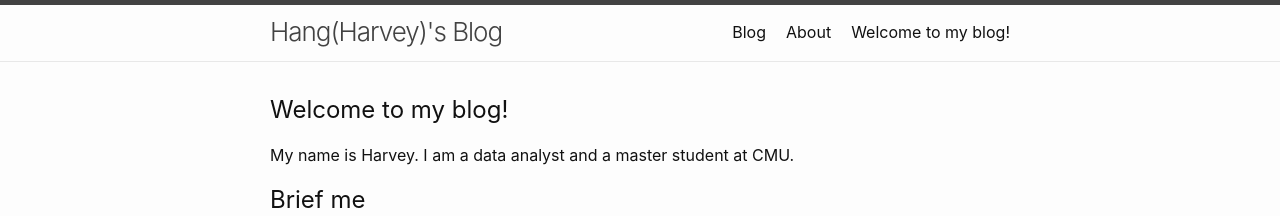
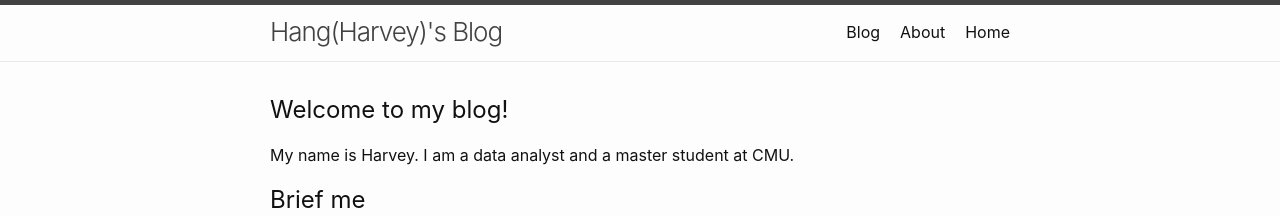
Before and after one commit to Hang-Yuan/minima, a Jekyll site: the page built from index.md, in a window 1280 px wide. Shown: the top 216 px of the page. Built offline with Jekyll 4.4.1, drawn with Linux system fonts in a browser that asks for light colours; our own code applies the rules of GitHub Pages for plain Markdown files.

Commit message:
Update index.md

```diff
--- a/index.md
+++ b/index.md
@@ -5,8 +5,9 @@
 # To change the home page layout, edit the _layouts/home.html file.
 # See: https://jekyllrb.com/docs/themes/#overriding-theme-defaults
 #
-layout: home
-title:
+# layout: home
+
+title: Home
 ---
 
 ## Welcome to my blog!
```
